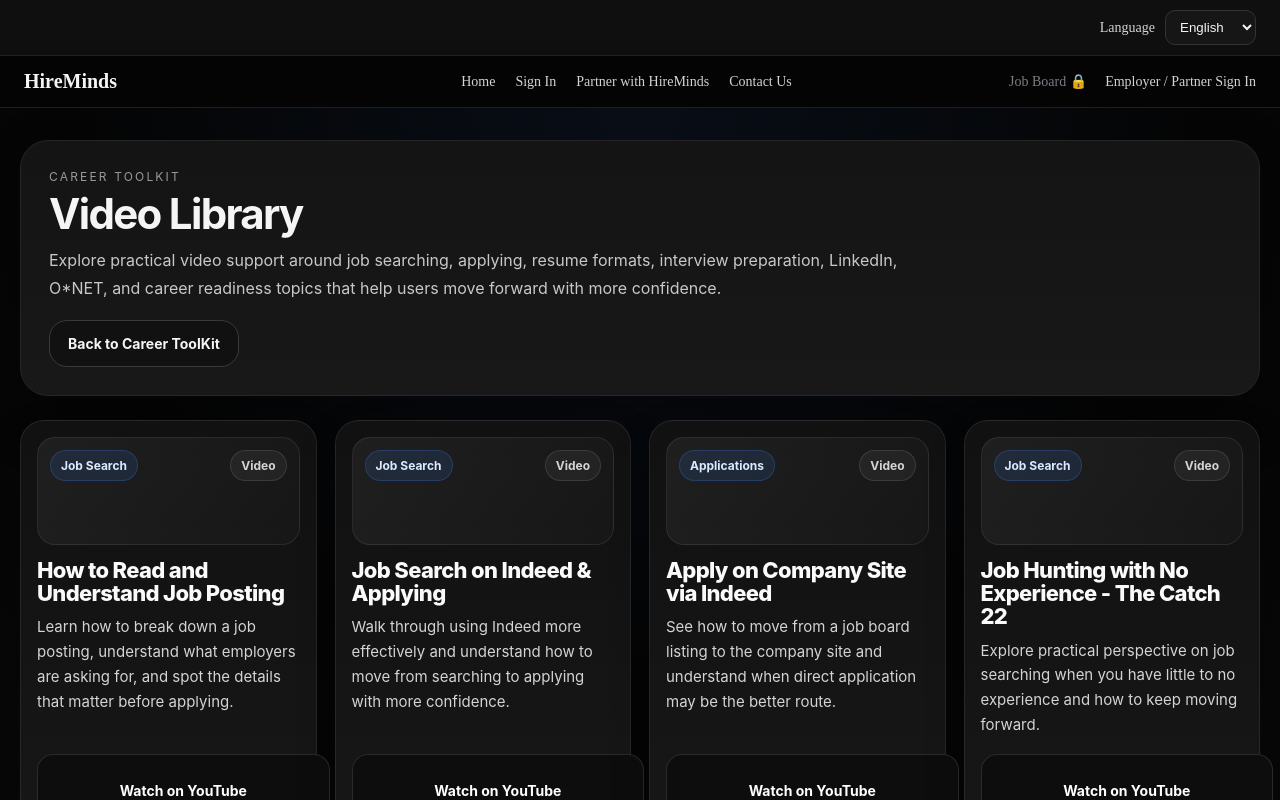
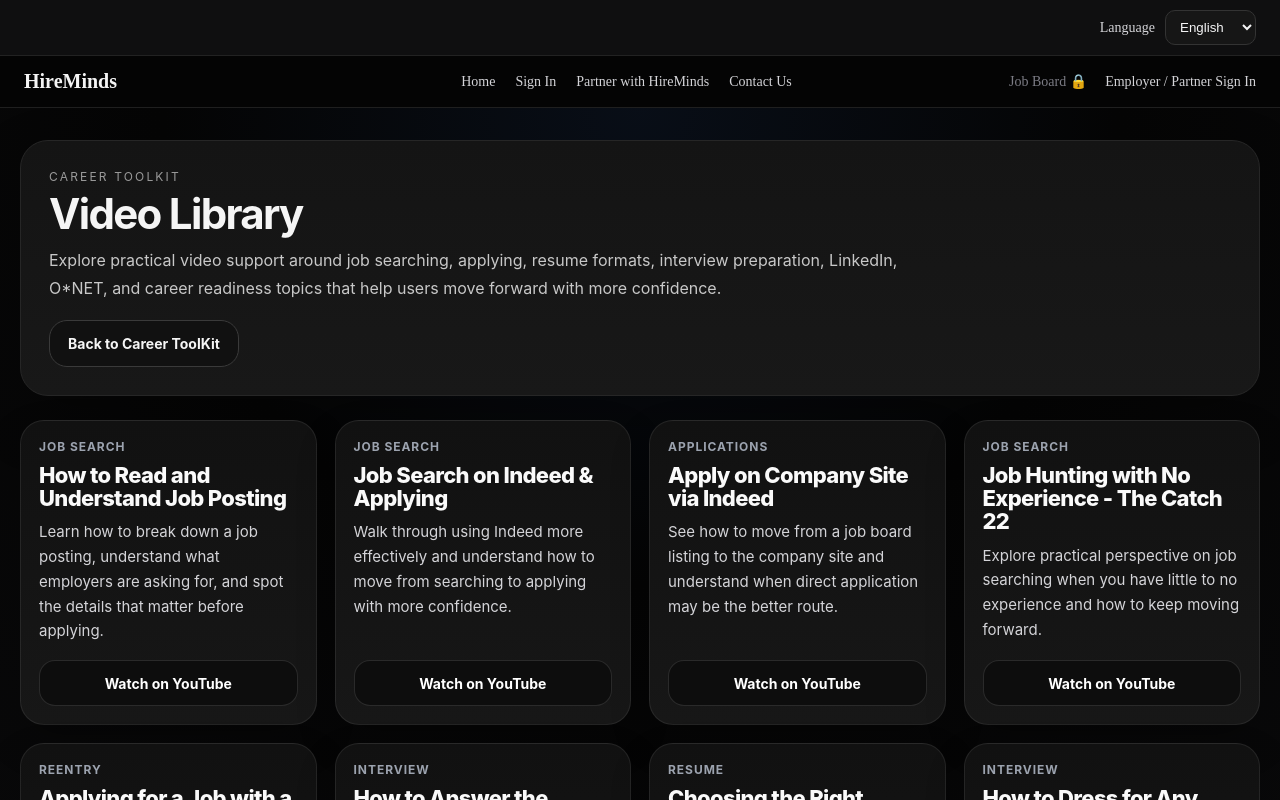
Before and after one commit to UrMizery/hireminds-platform, a Next.js app: page /career-toolkit/community-feed in a window 1280 px wide. Shown: the top 800 px of the page. Built offline with nearby package versions, Linux system fonts and the light colour scheme; no server answers.

Commit message:
Update page.tsx

```diff
--- a/app/career-toolkit/community-feed/page.tsx
+++ b/app/career-toolkit/community-feed/page.tsx
@@ -9,7 +9,7 @@ category: string;
 description: string;
 youtubeUrl?: string;
 locked?: boolean;
-buttonLabel?: string;
+buttonLabel: string;
 };
 
 const youtubeVideoCards: VideoCard[] = [
@@ -184,9 +184,9 @@ return (
 <p style={styles.kicker}>Career ToolKit</p>
 <h1 style={styles.title}>Video Library</h1>
 <p style={styles.subtitle}>
-Explore practical video support around job searching, applying,
-resume formats, interview preparation, LinkedIn, O*NET, and career
-readiness topics that help users move forward with more confidence.
+Explore practical video support around job searching, applying, resume
+formats, interview preparation, LinkedIn, O*NET, and career readiness
+topics that help users move forward with more confidence.
 </p>
 
 <div style={styles.heroButtons}>
@@ -205,32 +205,16 @@ style={{
 ...(video.locked ? styles.lockedCard : {}),
 }}
 >
-<div
+<div style={styles.cardBody}>
+<p
 style={{
-...styles.thumbnail,
-...(video.locked ? styles.lockedThumbnail : {}),
-}}
->
-<span
-style={{
-...styles.topicBadge,
-...(video.locked ? styles.lockedTopicBadge : {}),
+...styles.categoryLabel,
+...(video.locked ? styles.lockedCategoryLabel : {}),
 }}
 >
 {video.category}
-</span>
+</p>
 
-<span
-style={{
-...styles.typeBadge,
-...(video.locked ? styles.lockedTypeBadge : {}),
-}}
->
-{video.locked ? "Locked" : "Video"}
-</span>
-</div>
-
-<div style={styles.cardBody}>
 <h2 style={styles.cardTitle}>{video.title}</h2>
 <p style={styles.cardDescription}>{video.description}</p>
 </div>
@@ -330,68 +314,33 @@ alignItems: "stretch",
 card: {
 display: "flex",
 flexDirection: "column",
-minHeight: "285px",
-padding: "16px",
+minHeight: "250px",
+padding: "18px",
 borderRadius: "24px",
 background: "linear-gradient(180deg, #111111 0%, #171717 100%)",
 border: "1px solid rgba(255,255,255,0.08)",
 boxShadow: "0 18px 40px rgba(0,0,0,0.2)",
+boxSizing: "border-box",
+overflow: "hidden",
 },
 lockedCard: {
 background: "linear-gradient(180deg, #101010 0%, #151515 100%)",
-},
-thumbnail: {
-minHeight: "82px",
-borderRadius: "18px",
-border: "1px solid rgba(255,255,255,0.08)",
-background:
-"linear-gradient(135deg, rgba(255,255,255,0.06) 0%, rgba(255,255,255,0.02) 100%)",
-padding: "12px",
-display: "flex",
-justifyContent: "space-between",
-alignItems: "flex-start",
-marginBottom: "14px",
-},
-lockedThumbnail: {
-background:
-"linear-gradient(135deg, rgba(255,255,255,0.04) 0%, rgba(255,255,255,0.015) 100%)",
-},
-topicBadge: {
-display: "inline-flex",
-alignItems: "center",
-justifyContent: "center",
-padding: "7px 10px",
-borderRadius: "999px",
-background: "rgba(59,130,246,0.12)",
-border: "1px solid rgba(59,130,246,0.24)",
-color: "#dbeafe",
-fontSize: "12px",
-fontWeight: 700,
-},
-lockedTopicBadge: {
-background: "rgba(255,255,255,0.06)",
-border: "1px solid rgba(255,255,255,0.1)",
-color: "#d4d4d8",
-},
-typeBadge: {
-display: "inline-flex",
-alignItems: "center",
-justifyContent: "center",
-padding: "7px 10px",
-borderRadius: "999px",
-background: "rgba(255,255,255,0.05)",
-border: "1px solid rgba(255,255,255,0.1)",
-color: "#d4d4d8",
-fontSize: "12px",
-fontWeight: 700,
-},
-lockedTypeBadge: {
-color: "#a1a1aa",
 },
 cardBody: {
 display: "grid",
 gap: "10px",
 marginBottom: "16px",
+},
+categoryLabel: {
+margin: 0,
+color: "#9ca3af",
+fontSize: "12px",
+fontWeight: 700,
+letterSpacing: "0.08em",
+textTransform: "uppercase",
+},
+lockedCategoryLabel: {
+color: "#a1a1aa",
 },
 cardTitle: {
 margin: 0,
@@ -413,7 +362,8 @@ alignItems: "center",
 justifyContent: "center",
 marginTop: "auto",
 width: "100%",
-minHeight: "48px",
+maxWidth: "100%",
+minHeight: "46px",
 borderRadius: "16px",
 border: "1px solid rgba(255,255,255,0.12)",
 background: "#0d0d0d",
@@ -423,6 +373,7 @@ fontWeight: 700,
 textDecoration: "none",
 textAlign: "center",
 padding: "12px 14px",
+boxSizing: "border-box",
 },
 lockedButton: {
 display: "inline-flex",
@@ -430,7 +381,8 @@ alignItems: "center",
 justifyContent: "center",
 marginTop: "auto",
 width: "100%",
-minHeight: "48px",
+maxWidth: "100%",
+minHeight: "46px",
 borderRadius: "16px",
 border: "1px solid rgba(255,255,255,0.08)",
 background: "rgba(255,255,255,0.04)",
@@ -439,5 +391,6 @@ fontSize: "14px",
 fontWeight: 700,
 textAlign: "center",
 padding: "12px 14px",
+boxSizing: "border-box",
 },
 };
```
